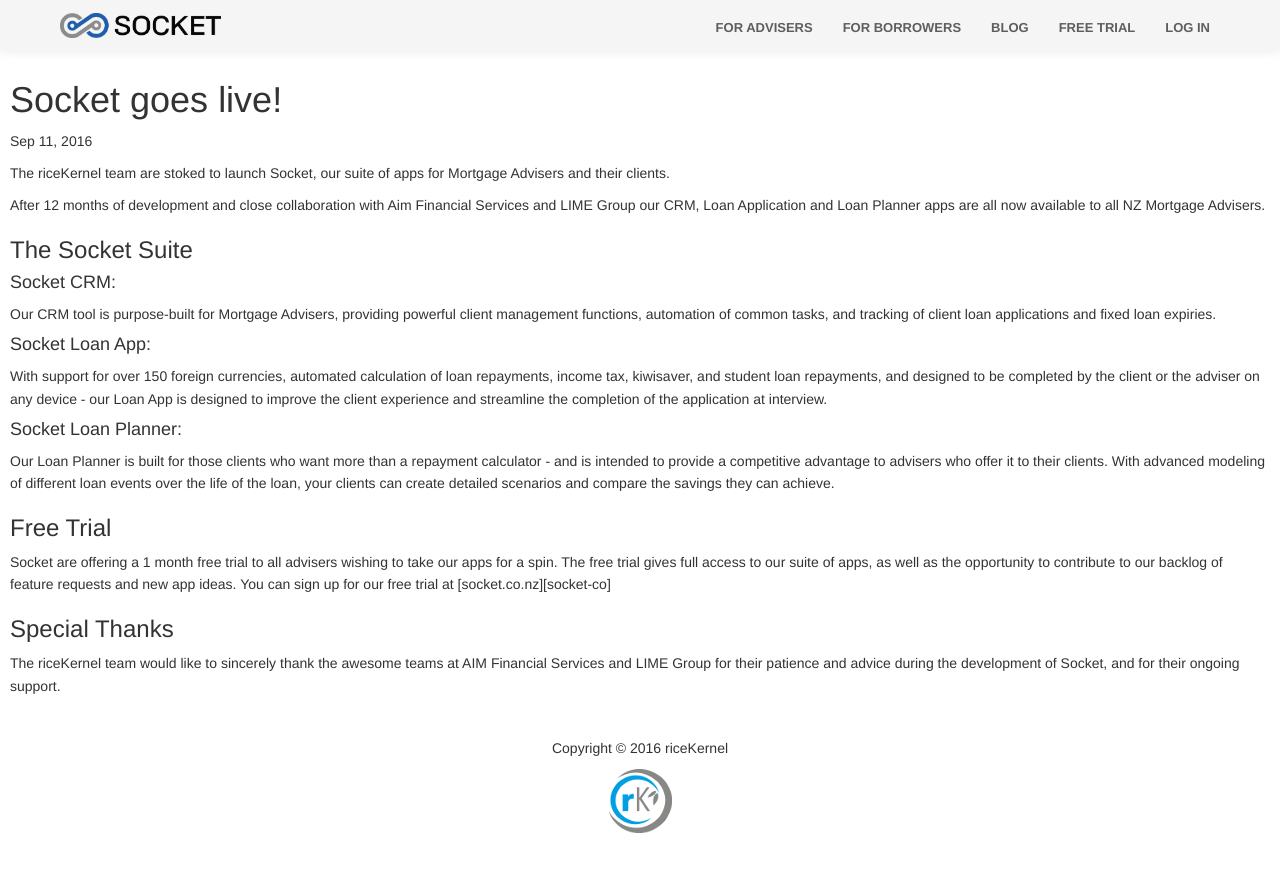
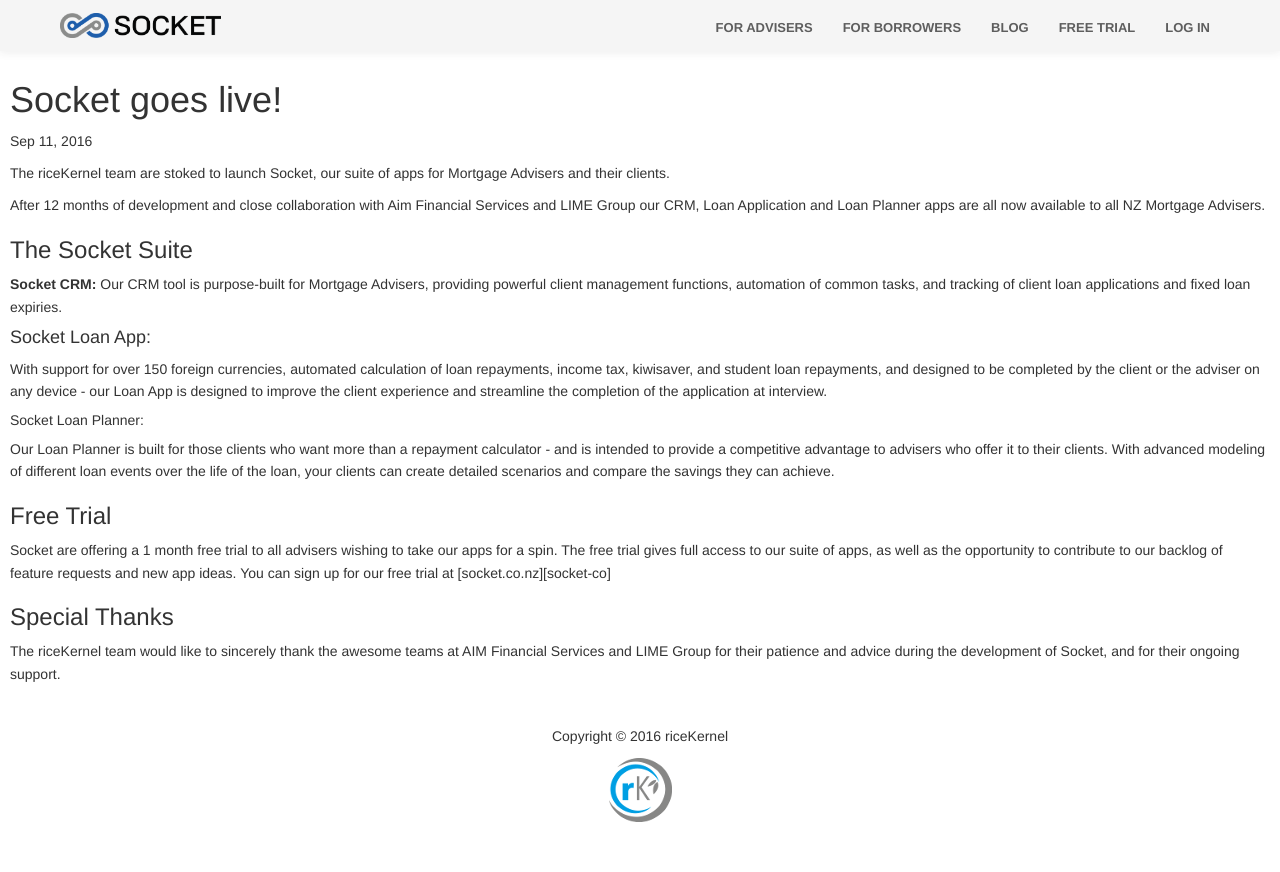
Before and after one commit to riceKernel/socket, a Jekyll site: the page built from _posts/2016-04-10-socket-goes-live.markdown, in a window 1280 px wide. Shown: the top 872 px of the page. Built offline with Jekyll 4.4.1, drawn with Linux system fonts in a browser that asks for light colours.

Commit message:
asdasd
asd

```diff
--- a/_posts/2016-04-10-socket-goes-live.markdown
+++ b/_posts/2016-04-10-socket-goes-live.markdown
@@ -11,13 +11,12 @@
 
 
 ### The Socket Suite
-#### Socket CRM:
-Our CRM tool is purpose-built for Mortgage Advisers, providing powerful client management functions, automation of common tasks, and tracking of client loan applications and fixed loan expiries.
+**Socket CRM:** Our CRM tool is purpose-built for Mortgage Advisers, providing powerful client management functions, automation of common tasks, and tracking of client loan applications and fixed loan expiries.
 
 #### Socket Loan App:
 With support for over 150 foreign currencies, automated calculation of loan repayments, income tax, kiwisaver, and student loan repayments, and designed to be completed by the client or the adviser on any device - our Loan App is designed to improve the client experience and streamline the completion of the application at interview.
 
-#### Socket Loan Planner:
+##### Socket Loan Planner:
 Our Loan Planner is built for those clients who want more than a repayment calculator - and is intended to provide a competitive advantage to advisers who offer it to their clients.  With advanced modeling of different loan events over the life of the loan, your clients can create detailed scenarios and compare the savings they can achieve.
 
 ### Free Trial
```
